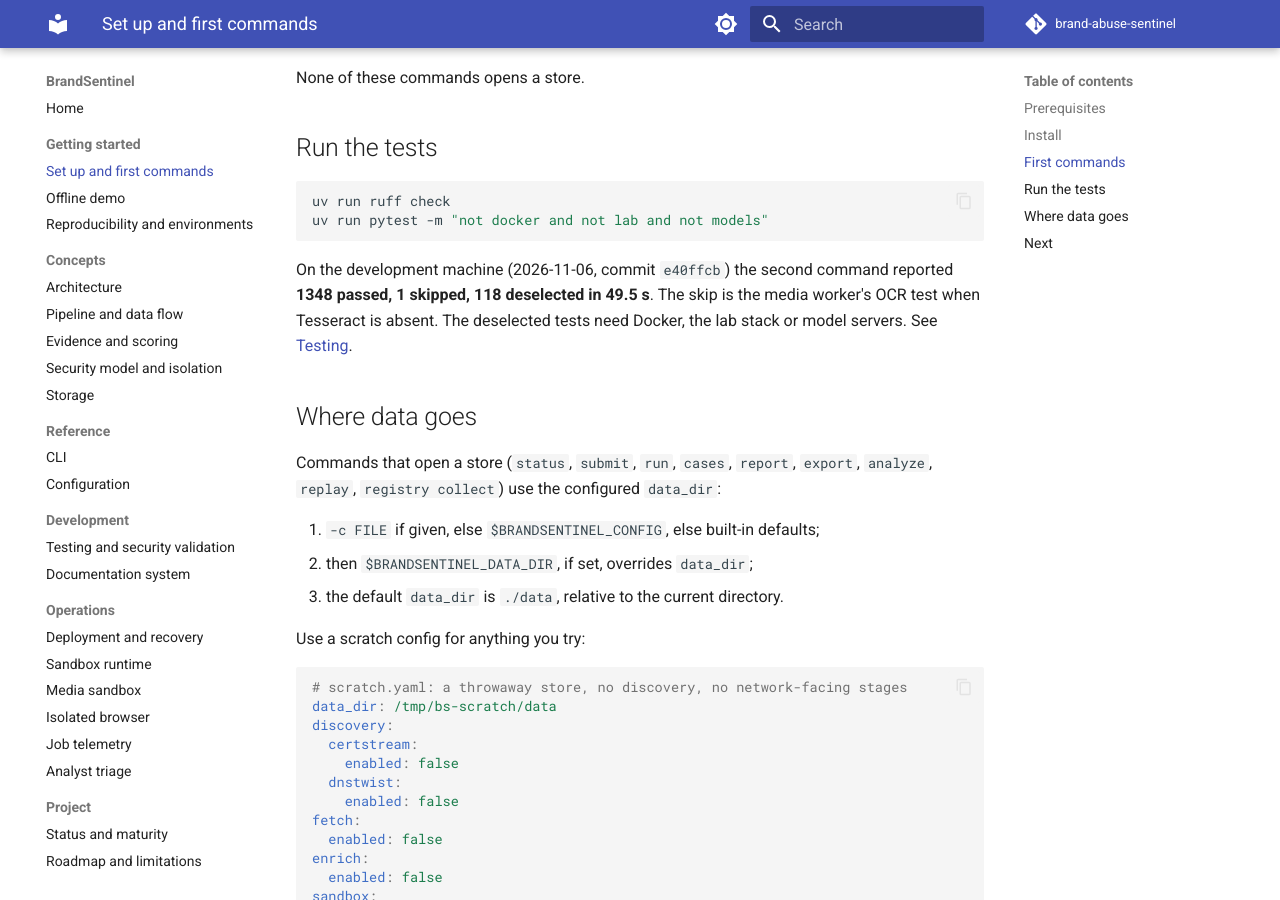
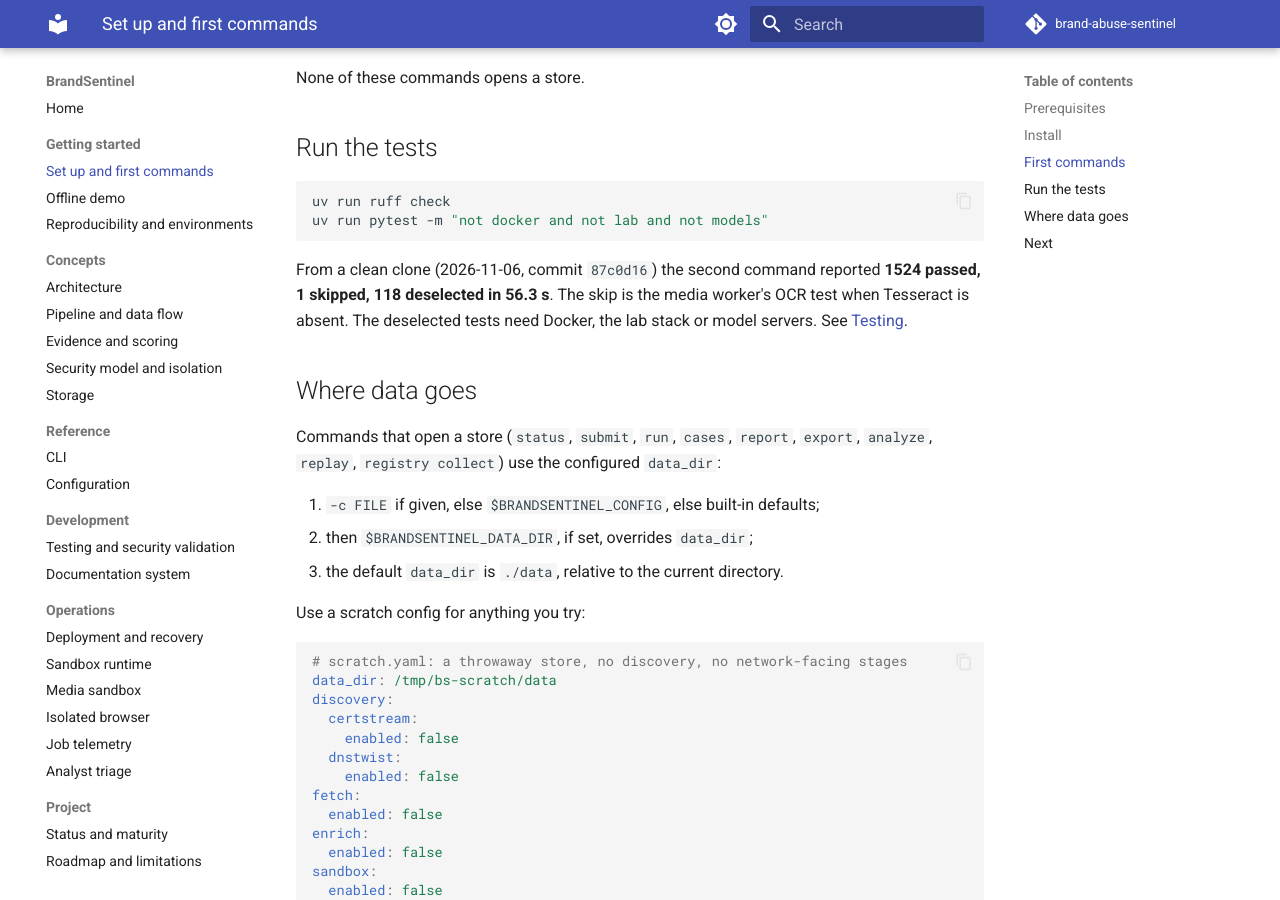
Before and after one commit to riteshspisha/brand-abuse-sentinel, an MkDocs documentation site: the page built from docs/guide/getting-started.md, in a window 1280 px wide and 900 px high, scrolled down 1517 px. Built offline with MkDocs 1.6.1 and Material for MkDocs 9.7.7, drawn with Linux system fonts in a browser that asks for light colours; comment, search, counter and statistics services are not loaded.

Commit message:
docs: report the offline-suite count measured from a clean clone
The README and guides quoted main's 1348; on this branch the suite runs 1524
passed, 1 skipped.

Co-Authored-By: Claude Opus 5.5 <noreply@anthropic.com>

````diff
--- a/docs/guide/getting-started.md
+++ b/docs/guide/getting-started.md
@@ -63,8 +63,8 @@ uv run ruff check
 uv run pytest -m "not docker and not lab and not models"
 ```
 
-On the development machine (2026-11-06, commit `e40ffcb`) the second command reported
-**1348 passed, 1 skipped, 118 deselected in 49.5 s**. The skip is the media worker's OCR
+From a clean clone (2026-11-06, commit `87c0d16`) the second command reported
+**1524 passed, 1 skipped, 118 deselected in 56.3 s**. The skip is the media worker's OCR
 test when Tesseract is absent. The deselected tests need Docker, the lab stack or model
 servers. See [Testing](../development/testing.md).
 
````
Also changed, not shown: AGENTS.md (+1 -1 lines), README.md (+2 -2 lines), docs/development/testing.md (+1 -1 lines), docs/guide/reproducibility.md (+1 -1 lines).
